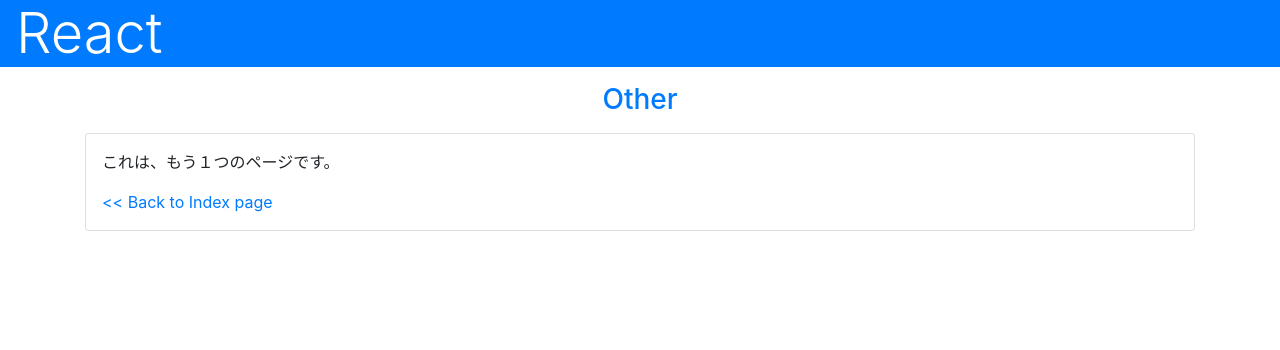
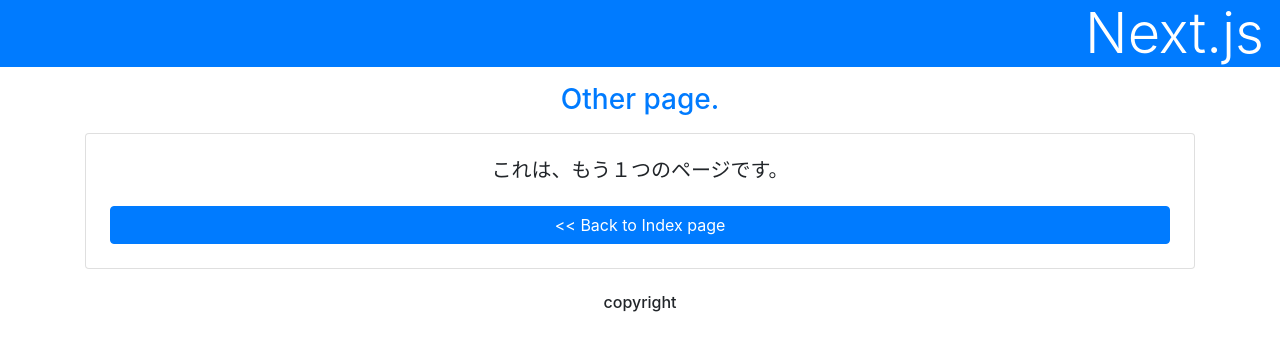
Before and after one commit to Haya372/next-started, a Next.js app: page /other in a window 1280 px wide. Shown: the top 350 px of the page. Built offline with nearby package versions, Linux system fonts and the light colour scheme.

Commit message:
レイアウトコンポーネントの作成

```diff
--- /dev/null
+++ b/components/Footer.js
@@ -0,0 +1,7 @@
+export default function Footer(props){
+  return (
+    <div className="text-center h6 my-4">
+      <div>{props.footer}</div>
+    </div>
+  )
+}
--- /dev/null
+++ b/components/Header.js
@@ -0,0 +1,7 @@
+export default function Header(props){
+  return (
+    <div>
+      <h1 className="bg-primary px-3 text-white display-4 text-right">{props.header}</h1>
+    </div>
+  )
+}
--- /dev/null
+++ b/components/layout.js
@@ -0,0 +1,23 @@
+import Head from 'next/head';
+import styles from '../styles/Home.module.css';
+import Header from './Header';
+import Footer from './footer';
+
+export default function Layout(props){
+  return (
+    <div>
+      <Head>
+        <title>{props.title}</title>
+        <link rel="stylesheet" href="https://stackpath.bootstrapcdn.com/bootstrap/4.5.0/css/bootstrap.min.css" crossOrigin="anonymous" />
+      </Head>
+      <Header header={props.header} />
+      <div className="container">
+        <h3 className="my-3 text-primary text-center">
+          {props.title}
+        </h3>
+        {props.children}
+      </div>
+      <Footer footer="copyright" />
+    </div>
+  )
+}
--- a/pages/other.js
+++ b/pages/other.js
@@ -1,4 +1,4 @@
-import Header from "./header";
+import Layout from '../components/layout';
 import Link from 'next/link';
 
 export default function Other(){
@@ -6,17 +6,14 @@
 
   return (
     <div>
-      <Header title={title}/>
-      <h1 className="bg-primary px-3 text-white display-4">React</h1>
-      <div className="container">
-        <h3 className="my-3 text-primary text-center">{title}</h3>
-        <div className="card p-3">
-          <p>これは、もう１つのページです。</p>
-          <Link href="/">
-            <a>&lt;&lt; Back to Index page</a>
+      <Layout header="Next.js" title="Other page." >
+        <div className="card p-4 text-center">
+          <h5 className="mb-4">これは、もう１つのページです。</h5>
+          <Link href="." passHref>
+            <button className="btn btn-primary">&lt;&lt; Back to Index page</button>
           </Link>
         </div>
-      </div>
+      </Layout>
     </div>
   )
 }
```
Also changed, not shown: pages/index.js (+7 -12 lines).
